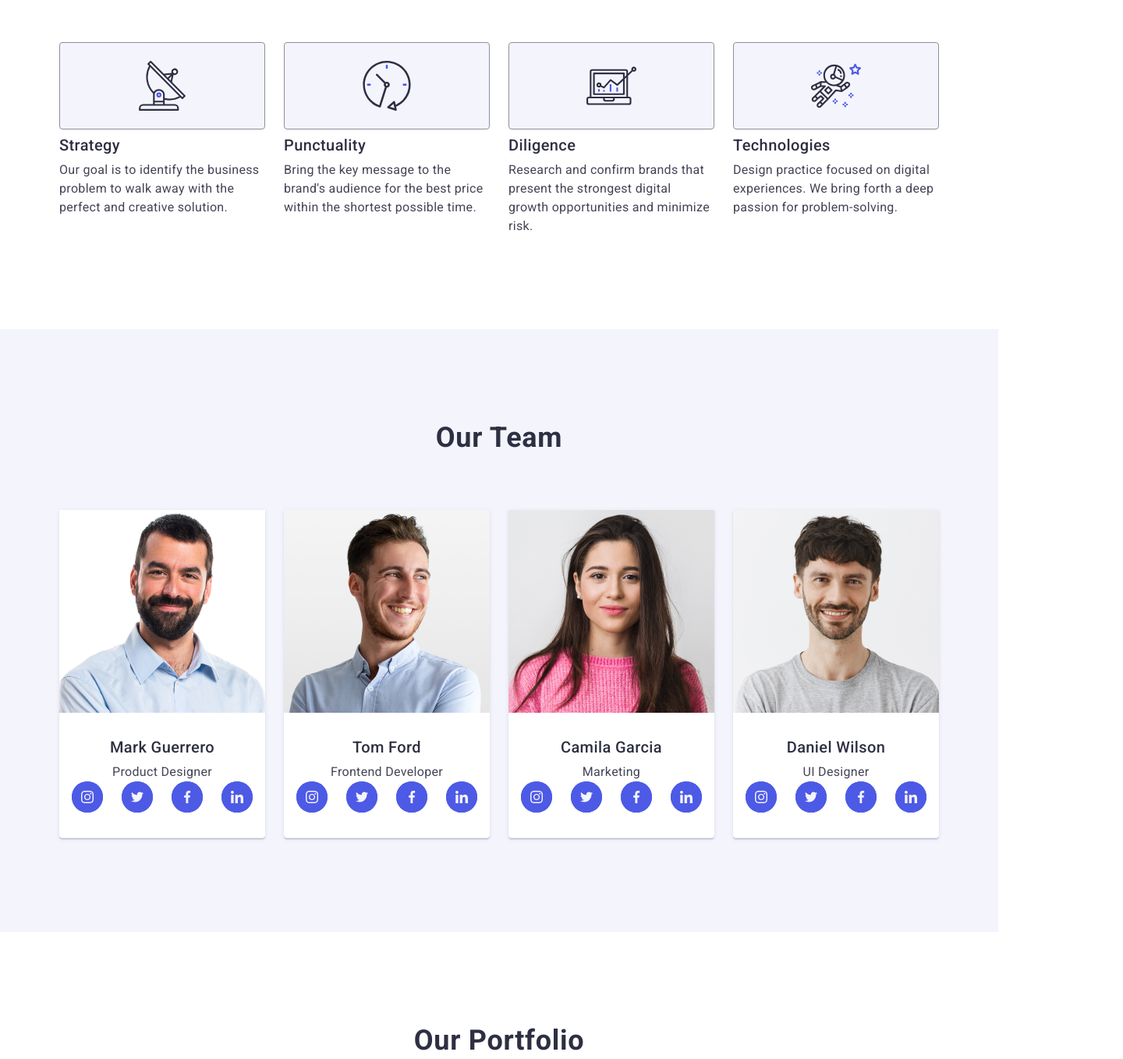
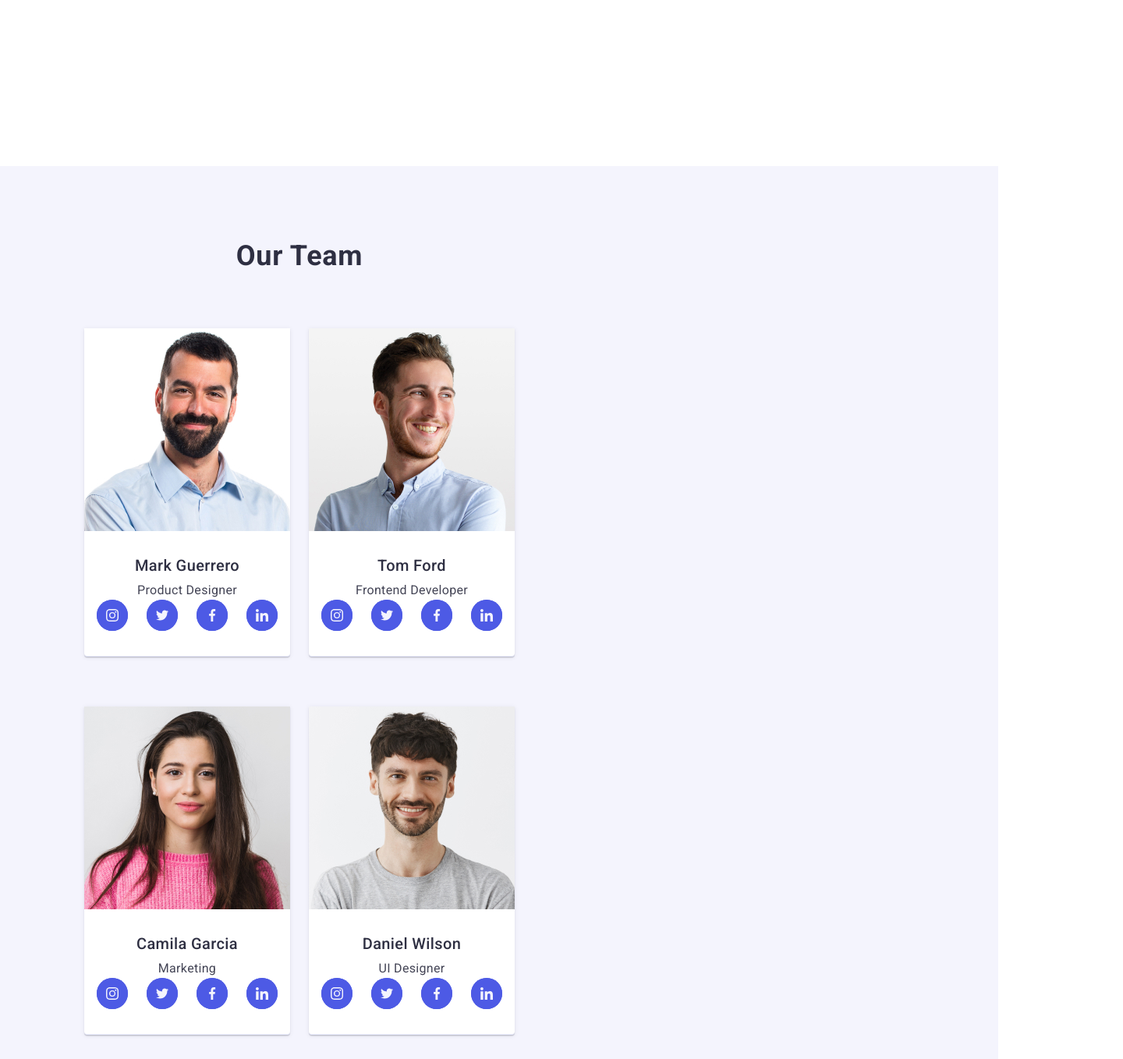
Before and after one commit to Saberowich/goit-markup-hw-06, a plain HTML site: page index.html in a window 1280 px wide. Shown: the part 739-2097 px from the top of the page at 78% size, 1440 px wide, since content can reach past the window. Drawn offline with nearby package versions, Linux system fonts and the light colour scheme.

Commit message:
Made 2nd, 3rd and 4th responsive sections

```diff
--- a/css/styles.css
+++ b/css/styles.css
@@ -47,9 +47,9 @@ ol {
   padding: 0;
 }
 .container {
-  width: 1158px;
-  padding: 0 15px;
-  margin: 0 auto;
+  max-width: 320px;
+  padding-left: 16px;
+  padding-right: 16px;
 }
 .section {
   padding-top: 120px;
@@ -172,6 +172,12 @@ address {
   border-radius: 2px;
   width: 100%;
 }
+@media screen and (min-width: 320px) {
+}
+@media screen and (min-width: 768px) {
+}
+@media screen and (min-width: 1440px) {
+}
 
 /* ==================header end============ */
 /* ===================hero================ */
@@ -230,8 +236,9 @@ address {
 /* ================hero end============== */
 /* ================features================= */
 
-.features {
-  padding: 120px 0;
+.features-container {
+  padding-top: 96px;
+  padding-bottom: 96px;
 }
 .visually-hidden {
   position: absolute;
@@ -247,8 +254,10 @@ address {
 }
 .features-list {
   display: flex;
-  gap: 24px;
+  flex-wrap: wrap;
+  gap: 72px 24px;
 }
+
 .features-subtitle {
   color: #2e2f42;
   font-family: Roboto;
@@ -272,12 +281,34 @@ address {
   margin-bottom: 8px;
 }
 .features-item {
-  flex-basis: calc((100% - 72px) / 4);
+  /* 320px */
+}
+
+@media screen and (min-width: 768px) {
+  .features-container {
+    padding-top: 96px;
+    padding-bottom: 96px;
+  }
+  .features-list {
+    gap: 72px 24px;
+  }
+  .features-item {
+    flex-basis: calc((100% - 24px) / 2);
+  }
+}
+@media screen and (min-width: 1440px) {
+  .features-list {
+    gap: 24px;
+  }
+  .features-item {
+    flex-basis: calc((100% - 72px) / 4);
+  }
 }
 
 /* =============team================ */
 .team {
   background-color: #f4f4fd;
+  padding-top: 96px;
 }
 .team-title {
   color: #2e2f42;
@@ -294,7 +325,8 @@ address {
 }
 .team-list {
   display: flex;
-  gap: 24px;
+  flex-wrap: wrap;
+  gap: 72px 24px;
   justify-content: center;
 }
 .team-list-item {
@@ -302,7 +334,6 @@ address {
 
   border-bottom: 1px solid #e7e9fc;
   border-radius: 0px 0px 4px 4px;
-  flex-basis: calc((100% - 72px) / 4);
 
   box-shadow: 0px 2px 1px 0px rgba(46, 47, 66, 0.08),
     0px 1px 1px 0px rgba(46, 47, 66, 0.16),
@@ -364,6 +395,19 @@ address {
 .team-icon {
   fill: #f4f4fd;
 }
+@media screen and (min-width: 768px) {
+  .team-list {
+    gap: 64px 24px;
+  }
+  team-list-item {
+    flex-basis: calc((100% - 24px) / 2);
+  }
+}
+@media screen and (min-width: 1440px) {
+  .team-list-item {
+    flex-basis: calc((100% - 72px) / 4);
+  }
+}
 /* ====================team end============= */
 /* ===================portfolio============== */
 .portfolio-title {
@@ -395,7 +439,6 @@ address {
   overflow: hidden;
 }
 .portfolio-item {
-  flex-basis: calc((100% - 48px) / 3);
   transition-property: box-shadow;
   transition-duration: 250ms;
   transition-timing-function: cubic-bezier(0.4, 0, 0.2, 1);
@@ -442,6 +485,16 @@ address {
   width: 100%;
   transform: translateY(100%);
   transition: transform 250ms cubic-bezier(0.4, 0, 0.2, 1);
+}
+@media screen and (min-width: 768px) {
+  .portfolio-item {
+    flex-basis: calc((100% - 24px) / 2);
+  }
+}
+@media screen and (min-width: 1440px) {
+  .portfolio-item {
+    flex-basis: calc((100% - 48px) / 3);
+  }
 }
 
 /* ===============portfolio end========== */
@@ -791,3 +844,18 @@ address {
   visibility: visible;
   pointer-events: auto;
 }
+
+@media screen and (min-width: 768px) {
+  .container {
+    max-width: 768px;
+    padding-left: 16px;
+    padding-right: 16px;
+  }
+}
+@media screen and (min-width: 1440px) {
+  .container {
+    max-width: 1158px;
+    padding: 0 15px;
+    margin: 0 auto;
+  }
+}
```
Also changed, not shown: index.html (+16 -12 lines).
